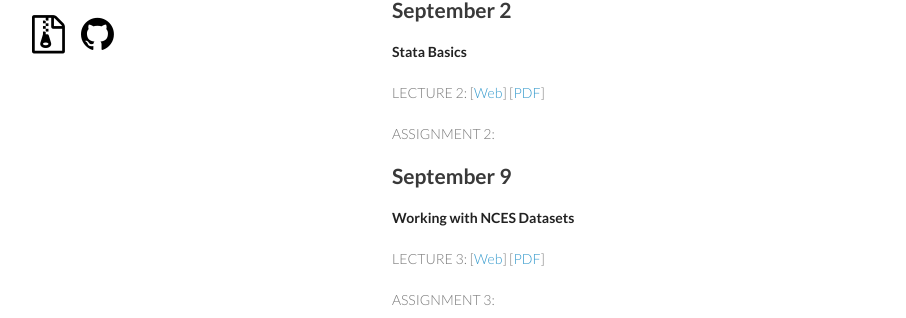
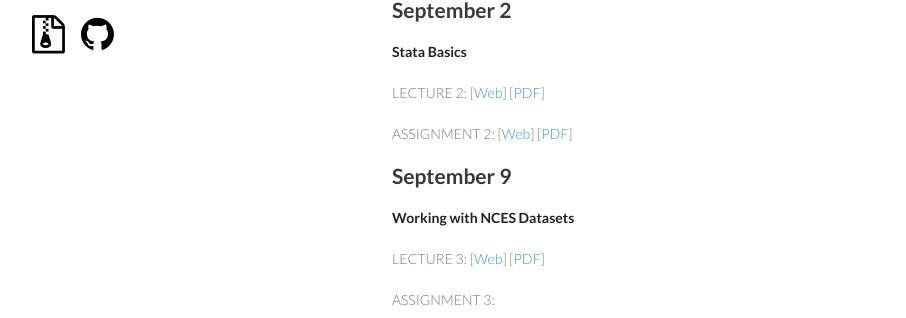
Before and after one commit to btskinner/lpo9951, a Jekyll site: the page built from schedule/index.md, in a window 1280 px wide and 900 px high. Shown: the part 360-678 px from the top of the window, without its empty margins (178-1084 px from the left). Built offline with Jekyll 4.4.1, drawn with Linux system fonts in a browser that asks for light colours; Markdown is read by kramdown in place of the engine named in the settings.

Commit message:
add links for assignment 2

```diff
--- a/schedule/index.md
+++ b/schedule/index.md
@@ -21,7 +21,7 @@
 
 LECTURE 2: [[Web](https://cdn.rawgit.com/btskinner/lpo9951/master/lecture/lecture2_stata_basics.html)] [[PDF](https://github.com/btskinner/lpo9951/raw/master/lecture/lecture2_stata_basics.pdf)]
 
-ASSIGNMENT 2:
+ASSIGNMENT 2: [[Web](https://cdn.rawgit.com/btskinner/lpo9951/master/assignments/assignment2.html)] [[PDF](https://github.com/btskinner/lpo9951/raw/master/assignments/assignment2.pdf)]
 
 
 ## September 9
```
Also changed, not shown: data/index.md (+1 -0 lines).
